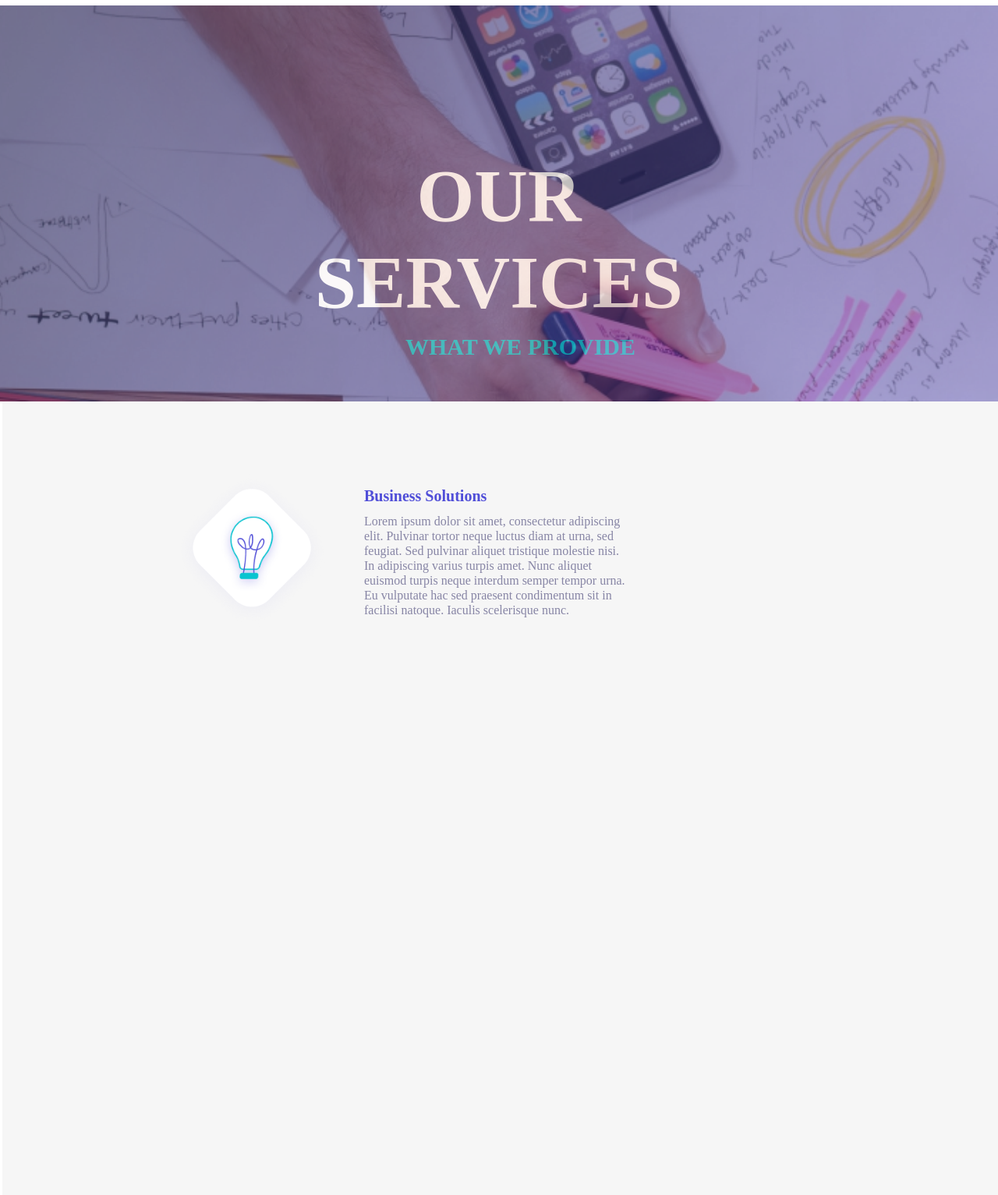
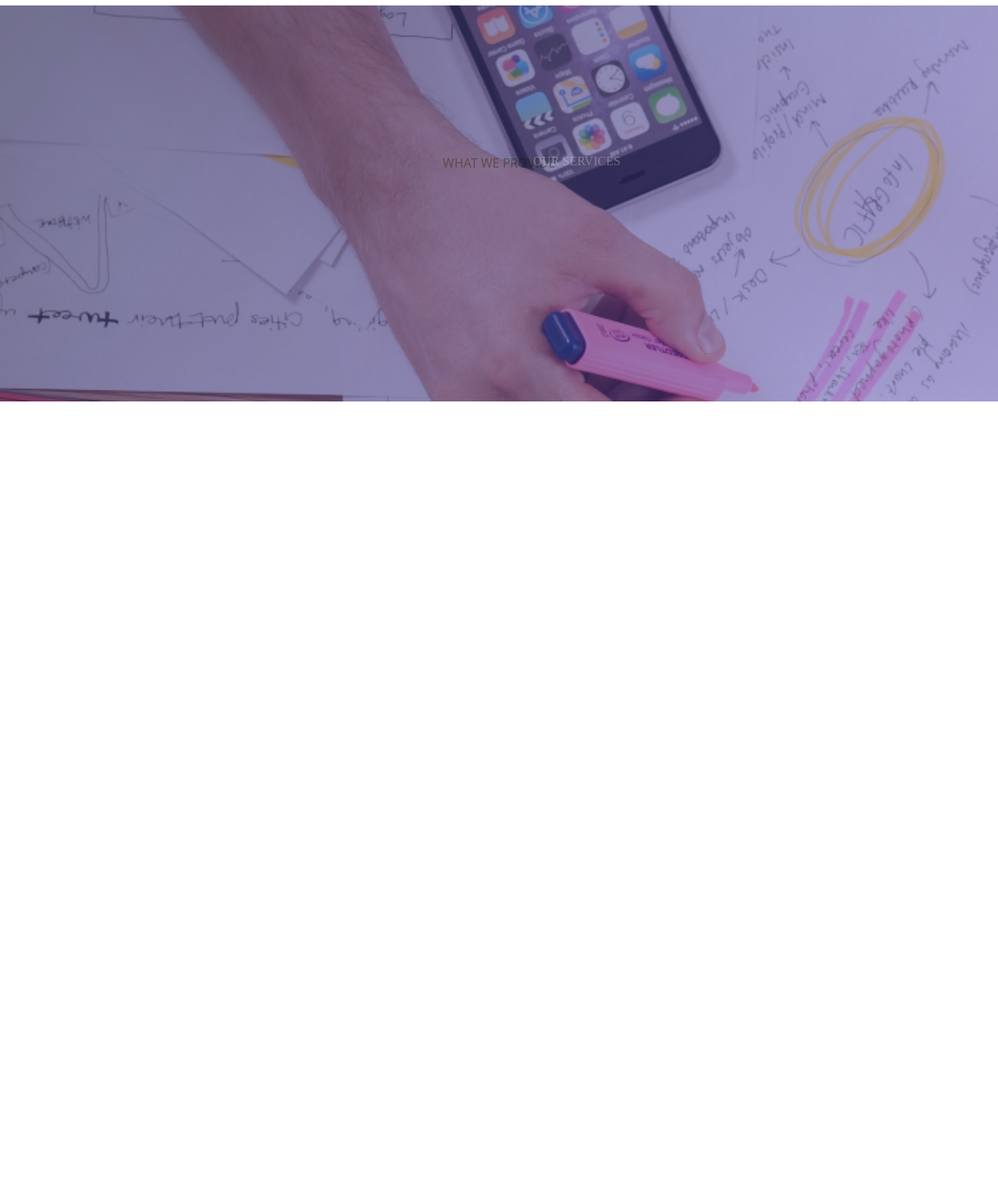
Before and after one commit to AliAssaf2/FirstTask, a Laravel app: page /services in a window 1280 px wide; the page is wider, and only the part inside the window is pictured. Shown: the part 120-1653 px from the top of that part at 78% size. After the commit the page ends 635 px from the top of that part, so only its background shows below. Run offline with Laravel 9, Linux system fonts and the light colour scheme.

Commit message:
Add "Services" page with UI components and route
Introduced a new "Services" page with corresponding UI elements like images and text. Added a new route to `/services` and updated the HomeController to return this view. Minor style changes were made to the existing `about.blade.php` page.

```diff
--- a/resources/views/SERVICES.blade.php
+++ b/resources/views/SERVICES.blade.php
@@ -56,7 +56,7 @@
         .OurServiceTextBox {
             /* Group 3639 */
             position: absolute;
-            width: auto ;
+            width: auto;
             height: 129px;
             left: 50%;
             top: 50%;
@@ -66,7 +66,6 @@
 
         .OurServiceTextBox h1 {
             /* OUR SERVICES */
-
             position: relative;
             width: 100%;
             height: auto;
@@ -76,71 +75,44 @@
             font-weight: 700;
             font-size: 95px;
             line-height: 111px;
-
             color: #FFFFFF;
 
-        }
-        .OurServiceTextBox p{
+        .OurServiceTextBox p {
             /* WHAT WE PROVIDE */
-
             position: absolute;
             width: auto;
             height: 35px;
             left: 200px;
-
             font-family: 'Work Sans';
             font-style: normal;
             font-weight: 600;
             font-size: 30px;
             line-height: 35px;
-
             color: #09C4D0;
-
-
         }
-        .main{
+        .main {
             /* Rectangle 60 */
-
             position: absolute;
             width: 1575px;
             height: 1018px;
             left: 3px;
             top: 635px;
-
             background: #F6F6F6;
 
-        }
-        .main .BusinessBox{
+        .main .BusinessBox {
             /* Group 3768 */
-
             position: absolute;
             width: 568px;
-            height: 225.07px;
-            left: 120px;
-            top: 165.93px;
-
-
-        }
-        .main .BusinessBox img{
-            /* business-solutions */
-
-            position: absolute;
-            width: 200px;
-            height: 200px;
             left: 100px;
-            bottom: 100px;
 
 
 
         }
-        .main .BusinessBox h1{
             /* Business Solutions */
 
             position: absolute;
             width: 187px;
             height: 23px;
-            left: 344px;
-            bottom: 250px;
 
             font-family: 'Work Sans';
             font-style: normal;
@@ -150,14 +122,8 @@
 
             color: #504ED8;
         }
-        .main .BusinessBox p{
-            /* Lorem ipsum dolor sit amet, consectetur adipiscing elit. Pulvinar tortor neque luctus diam at urna, sed feugiat. Sed pulvinar aliquet tristique molestie nisi. In adipiscing varius turpis amet. Nunc aliquet euismod turpis neque interdum semper tempor urna. Eu vulputate hac sed praesent condimentum sit in facilisi natoque. Iaculis scelerisque nunc. */
-
             position: absolute;
             width: 344px;
-            height: 171px;
-            left: 344px;
-            bottom: 60px;
 
             font-family: 'Work Sans';
             font-style: normal;
@@ -205,15 +171,10 @@
 </div>
 <div class="main">
 <div class="BusinessBox">
-    <img src="img/Group 3701.png">
-    <h1>Business Solutions</h1>
-    <p>Lorem ipsum dolor sit amet, consectetur adipiscing elit.
-        Pulvinar tortor neque luctus diam at urna, sed feugiat.
-        Sed pulvinar aliquet tristique molestie nisi. In adipiscing varius turpis amet.
-        Nunc aliquet euismod turpis neque interdum semper tempor urna.
-        Eu vulputate hac sed praesent condimentum sit in facilisi natoque.
-        Iaculis scelerisque nunc.</p>
-</div>
+        <img src="img/Group 3701.png">
+            <p>Lorem ipsum dolor sit amet, consectetur adipiscing elit.
+                Pulvinar tortor neque luctus diam at urna, sed feugiat.
+        </div>
 </div>
 </body>
 </html>
```
Also changed, not shown: resources/views/Home.blade.php (+12 -11 lines), public/img/Group 3702.png (added), public/img/Group 3703.png (added), public/img/Group 3705.png (added), public/img/Group 3706.png (added), public/img/Group 3707.png (added), public/img/bx_bx-arrow-to-bottom.png (added).
